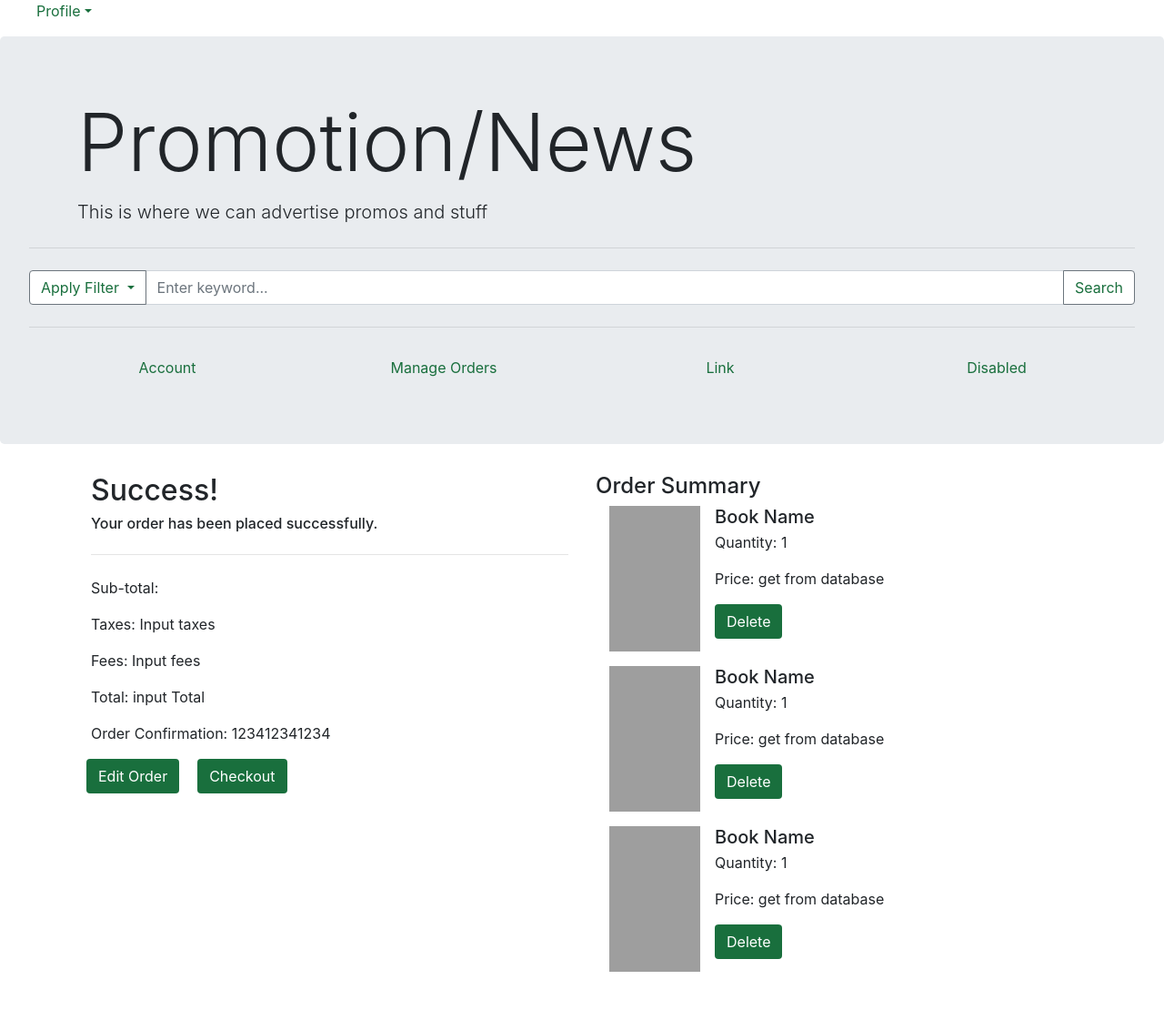
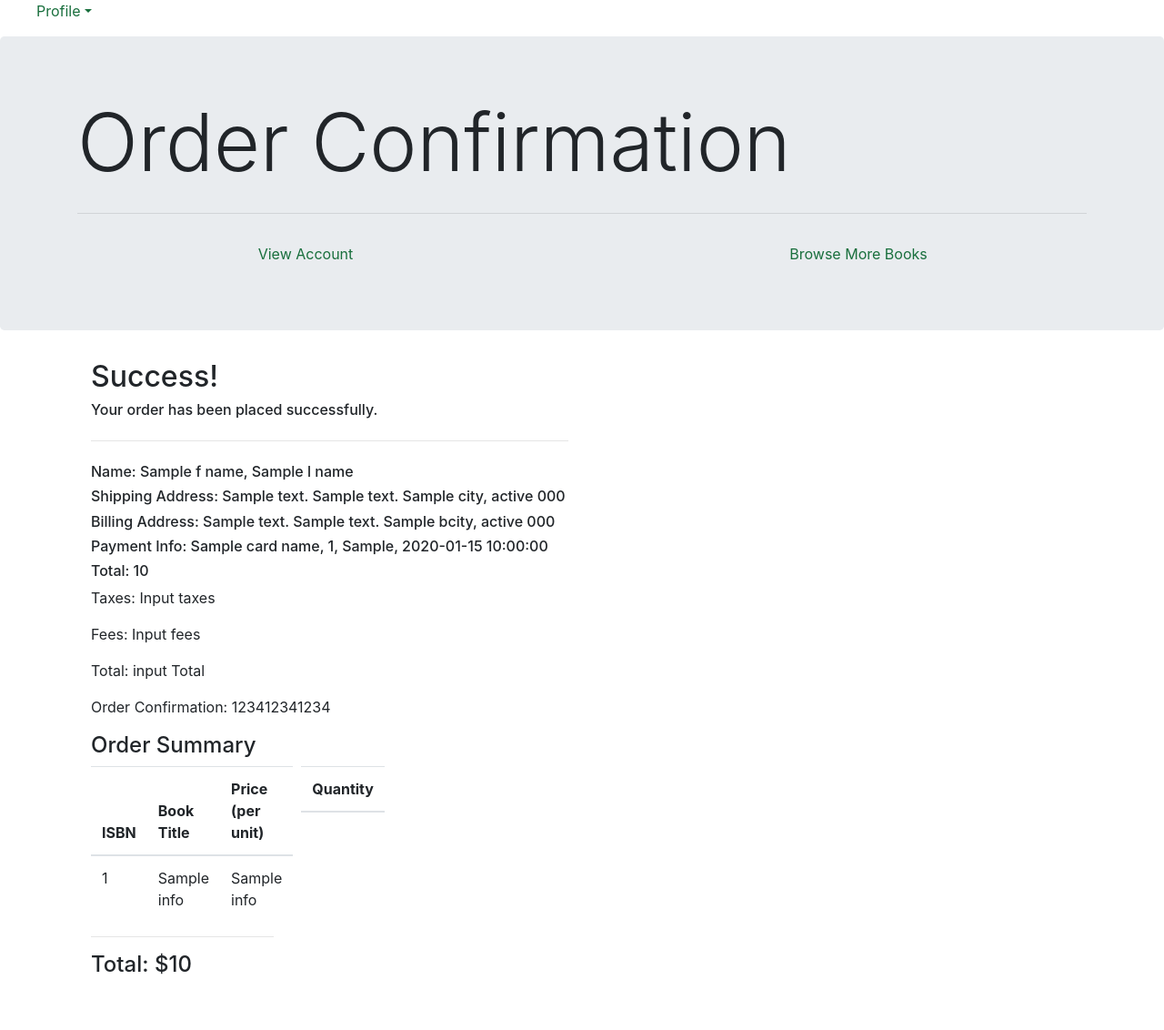
Before and after one commit to PMacedo1998/Online-Book-Store, a Flask app: template src/frontend/templates/order_confirmation.html in a window 1280 px wide. Shown: the whole page at 91% size. After the commit the page ends 1071 px from the top, so only its background shows below. Run offline with Flask 2, Linux system fonts and the light colour scheme; the template is opened without the code that fills it: most values are stand-ins (such as "Sample title", 1, 10 or a date in 2020); lists and menus that the app fills with data are empty; some libraries are stand-ins or nearby versions; grey boxes are pictures that could not be loaded.

Commit message:
order confirmation

```diff
--- a/src/frontend/templates/order_confirmation.html
+++ b/src/frontend/templates/order_confirmation.html
@@ -1,7 +1,7 @@
 <!DOCTYPE html>
 <html lang="en">
 <head>
-    <title>Confirmation</title>
+    <title>Order Confirmation</title>
     <meta charset="utf-8">
     <meta name="viewport" content="width=device-width, initial-scale=1">
     <link href="{{ url_for('static', filename='css/style.css') }}" type="text/css" rel="stylesheet" />
@@ -10,134 +10,140 @@
     <script src="https://code.jquery.com/jquery-3.3.1.slim.min.js" integrity="sha384-q8i/X+965DzO0rT7abK41JStQIAqVgRVzpbzo5smXKp4YfRvH+8abtTE1Pi6jizo" crossorigin="anonymous"></script>
     <script src="https://cdnjs.cloudflare.com/ajax/libs/popper.js/1.14.3/umd/popper.min.js" integrity="sha384-ZMP7rVo3mIykV+2+9J3UJ46jBk0WLaUAdn689aCwoqbBJiSnjAK/l8WvCWPIPm49" crossorigin="anonymous"></script>
     <script src="https://stackpath.bootstrapcdn.com/bootstrap/4.1.3/js/bootstrap.min.js" integrity="sha384-ChfqqxuZUCnJSK3+MXmPNIyE6ZbWh2IMqE241rYiqJxyMiZ6OW/JmZQ5stwEULTy" crossorigin="anonymous"></script>
+
+    <meta charset = "utf-8"></meta>
 </head>
+
+
 <body>
 
   <div class="topBar">
 
+
         <ul style="list-style-type: none;">
         <li class="nav-item dropdown">
-            <a class="nav-lifnk dropdown-toggle" data-toggle="dropdown" href="#" role="button" aria-haspopup="true" aria-expanded="false">Profile</a>
+            <a class="nav-link dropdown-toggle" data-toggle="dropdown" href="#" role="button" aria-haspopup="true" aria-expanded="false">Profile</a>
             <div class="dropdown-menu">
-              <a class="dropdown-item" href="#">Edit Payment Info</a>
-              <a class="dropdown-item" href="#">Edit Information</a>
-              <a class="dropdown-item" href="#">Order History</a>
+              <a class="dropdown-item" href="/main">Browse Books</a>
+              <a class="dropdown-item" href="/editprofile">Edit Profile</a>
+              <a class="dropdown-item" href="/checkoutmenu">View Shopping Cart</a>
               <div class="dropdown-divider"></div>
-              <a class="dropdown-item" href="#">Logout</a>
+              <a class="dropdown-item" href="{{url_for('logout')}}">Logout</a>
             </div>
+          </li>
+       </ul>
+
+       </div>
+
+
+       <div class="jumbotron">
+             <div class="container">
+               <h1 class="display-2">Order Confirmation</h1>
+                <hr class = "my-4">
+             </div>
+
+
+
+                 <ul class="nav nav-pills nav-justified">
+                   <li class="nav-item">
+                     <a class="nav-link" href="/editprofile">View Account</a>
+                   </li>
+                   <li class="nav-item">
+                     <a class="nav-link" href="/main">Browse More Books</a>
                    </li>
                </ul>
            </div>
 
-    <div class="jumbotron">
-      <div class="container">
-        <h1 class="display-2">Promotion/News</h1>
-        <p class="lead">This is where we can advertise promos and stuff</p>
-      </div>
-          <hr class = "my-4">
-          <div class="input-group mt-3 mb-3">
-            <div class="input-group-prepend">
-              <button type="button" class="btn btn-outline-secondary dropdown-toggle" data-toggle="dropdown">
-                Apply Filter
-              </button>
-              <div class="dropdown-menu">
-                <a class="dropdown-item" href="#">Subject</a>
-                <a class="dropdown-item" href="#">Title</a>
-                <a class="dropdown-item" href="#">Author</a>
-                <a class="dropdown-item" href="#">ISBN</a>
-                <a class="dropdown-item" href="#">None</a>
-              </div>
-            </div>
-            <input type="text" class="form-control" placeholder="Enter keyword...">
-            <div class="input-group-append">
-              <button class="btn btn-outline-secondary" type="button" id="button-addon2">Search</button>
-            </div>
-          </div>
 
-          <hr class = "my-4">
-          <ul class="nav nav-pills nav-justified">
-            <li class="nav-item">
-              <a class="nav-link" href="#">Account</a>
-            </li>
-            <li class="nav-item">
-              <a class="nav-link" href="#">Manage Orders</a>
-            </li>
-            <li class="nav-item">
-              <a class="nav-link" href="#">Link</a>
-            </li>
-            <li class="nav-item">
-              <a class="nav-link disabled" href="#" tabindex="-1" aria-disabled="true">Disabled</a>
-            </li>
-        </ul>
-    </div>
 
     <!--Confirmation-->
-    <div class="row container mx-auto">
-      <div class="container col">
+    <div class="container">
+      <div class="col-6">
         <h2>Success!</h2>
         <h6>Your order has been placed successfully.</h6>
         <hr class = "my-4">
         <div class="row-6">
-          <p>Sub-total:</p>
+          <h6>Name: {{fName}}, {{lName}}</h6>
+          <h6>Shipping Address: {{address1}} {{address2}}
+            {{city}}, {{state}} {{zipcode}}</h6>
+            <h6>Billing Address: {{baddress1}} {{baddress2}}
+              {{bcity}}, {{bstate}} {{bzipcode}}</h6>
+          <h6>Payment Info: {{cardName}}, {{cardNum}}, {{cardType}}, {{expirationDate}}</h6>
+          <h6>Total: {{total}}</h6>
           <p>Taxes: Input taxes</p>
           <p>Fees: Input fees</p>
           <p>Total: input Total</p>
           <p>Order Confirmation: 123412341234</p>
         </div>
-        <div class="row">
-          <button class="btn cartButton" type="button" style="margin-left: 10px;">Edit Order</button>
-          <button class="btn cartButton" type="button" style="margin-left: 20px !important;">Checkout</button>
       </div>
+      <div class = "col-6">
+
+        <h4>Order Summary</h4>
+
+<div class = "row">
+          <div class="col-5">
+
+            <table class="table">
+              <thead>
+                <tr>
+                  <th>ISBN</th>
+                  <th>Book Title</th>
+
+                      <th>Price (per unit)</th>
+
+
+                </tr>
+              </thead>
+              <tbody>
+
+                {% for info in book %}
+
+                <tr>
+
+          <td>{{info[0]}}</td>
+          <td>{{info[1]}}</td>
+          <td>{{info[2]}}</td>
+          {% endfor %}
+
+                </tr>
+              </tbody>
+            </table>
+            <hr></hr>
+            <h4>Total: ${{total}}</h4>
       </div>
-      <div class="col">
-        <h4>Order Summary</h4>
-        <div class="container">
+      <div class="col-1">
+            <table class="table ">
+              <thead>
+                <tr>
+                  <th>Quantity</th>
 
-                <ul class="list-unstyled">
-                    <li class = "media">
-                        <img src="./Icons and temporary book pics/Book1.jpg"  class="align-self-start mr-3 searchImg" alt="...">
-                        <div class="media-body">
-                        <h5 class="mt-0 mb-1">Book Name</h5>
-                        <p>Quantity: 1</p>
-                        <p>Price: get from database</p>
-                        <button class="btn cartButton" type="button">Delete</button>
 
-                        </div>
+                </tr>
+              </thead>
+              <tbody>
+                {%if valuePresent%}
+      {% for key,value in quantity|dictsort %}
 
-                    </li>
-                </ul>
 
-                <ul class="list-unstyled">
-                    <li class = "media">
-                        <img src="./Icons and temporary book pics/Book1.jpg"  class="align-self-start mr-3 searchImg" alt="...">
-                        <div class="media-body">
-                        <h5 class="mt-0 mb-1">Book Name</h5>
-                        <p>Quantity: 1</p>
-                        <p>Price: get from database</p>
-                        <button class="btn cartButton" type="button">Delete</button>
+                <tr>
 
-                        </div>
+          <td>{{value}}</td>
 
-                    </li>
-                </ul>
-                <ul class="list-unstyled">
-                    <li class = "media">
-                        <img src="./Icons and temporary book pics/Book1.jpg"  class="align-self-start mr-3 searchImg" alt="...">
-                        <div class="media-body">
-                        <h5 class="mt-0 mb-1">Book Name</h5>
-                        <p>Quantity: 1</p>
-                        <p>Price: get from database</p>
-                        <button class="btn cartButton" type="button">Delete</button>
-                        </div>
+          {% endfor %}
+          {%endif%}
 
-                    </li>
-                </ul>
+                </tr>
+
+              </tbody>
+            </table>
           </div>
         </div>
 
       </div>
       </div>
 
+
+
 <br>
 <br>
 </body>
```
Also changed, not shown: src/frontend/templates/checkout.html (+26 -38 lines). Lines whose indentation alone changed are shown as unchanged.
